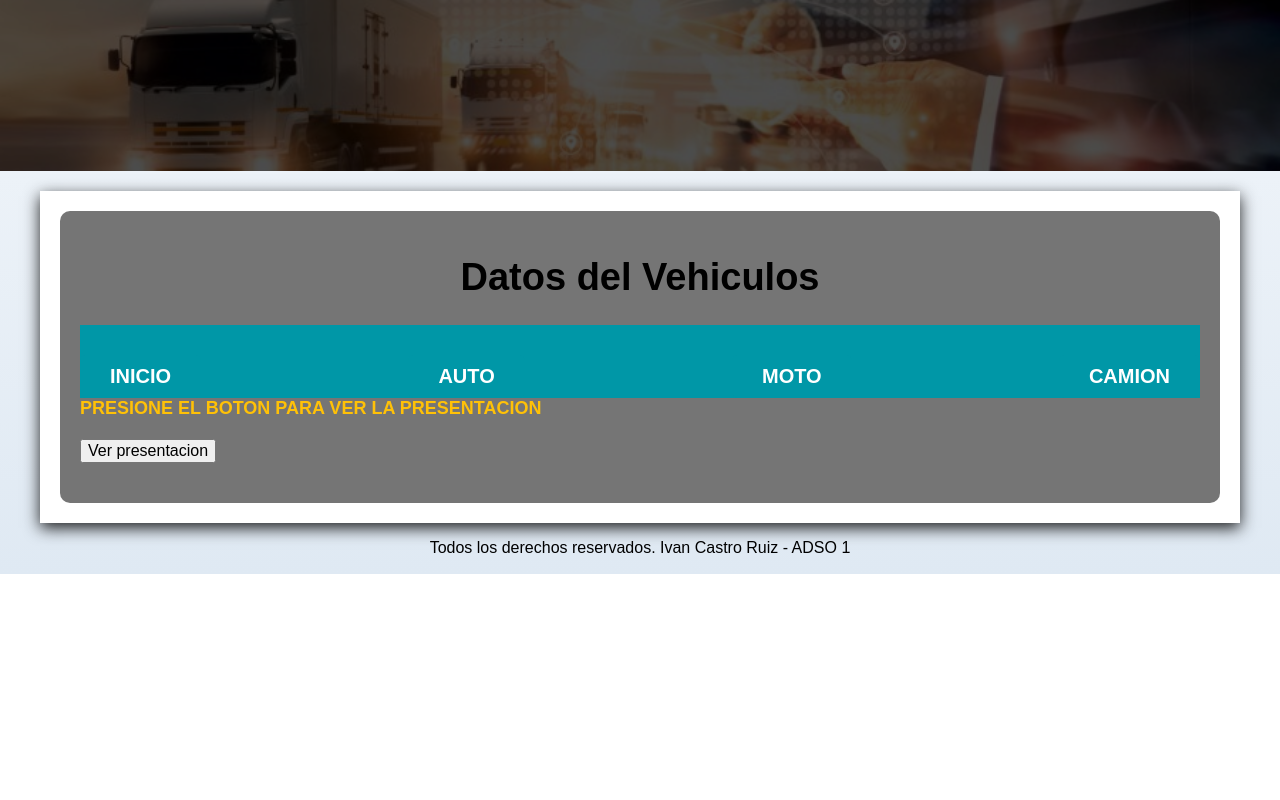
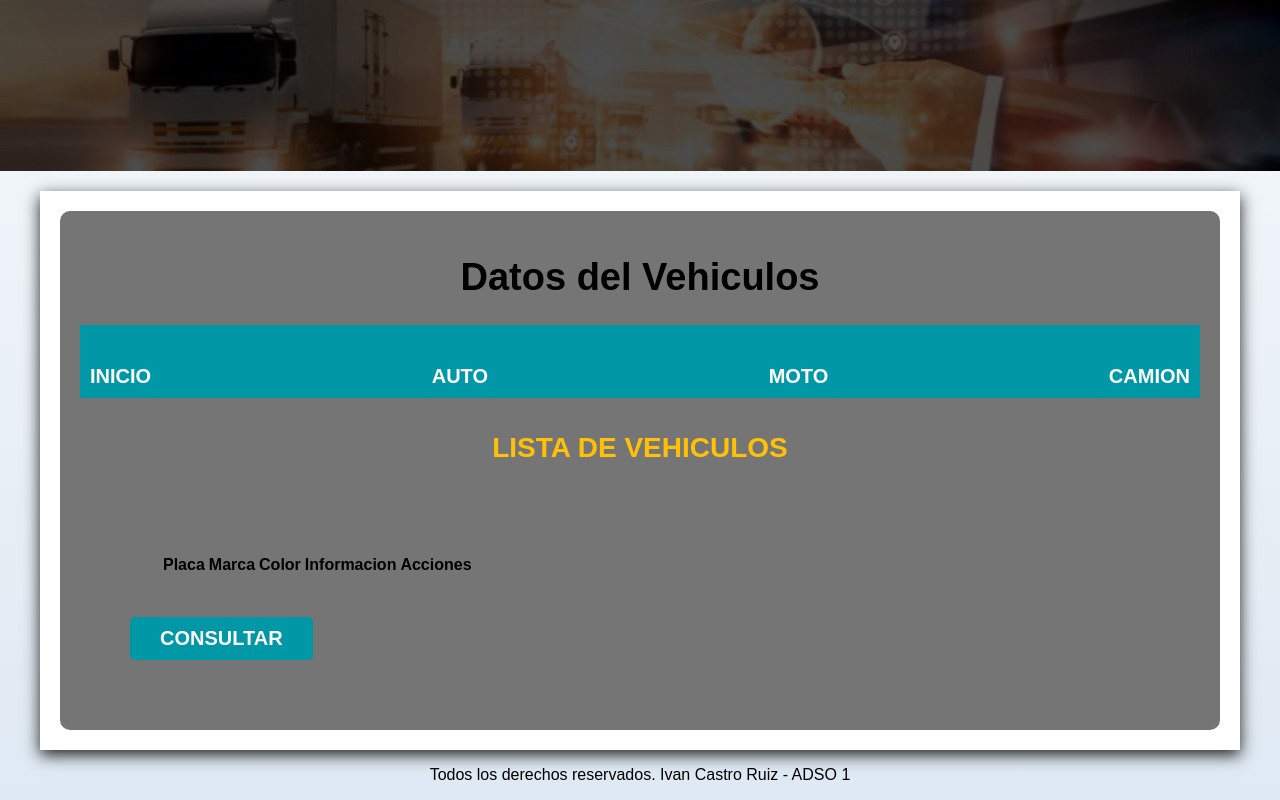
Before and after one commit to ADSO-1/adm-vehiculos-react, a React (Create React App) app: page /inicio in a window 1280 px wide. Shown: the part 403-1203 px from the top of the page. Before the commit the page ends 977 px from the top, so only its background shows below. Built offline with nearby package versions, Linux system fonts and the light colour scheme.

Commit message:
Imp react-router-dom

```diff
--- a/package.json
+++ b/package.json
@@ -8,6 +8,7 @@
     "@testing-library/user-event": "^13.5.0",
     "react": "^18.2.0",
     "react-dom": "^18.2.0",
+    "react-router-dom": "^6.3.0",
     "react-scripts": "5.0.1",
     "web-vitals": "^2.1.4"
   },
--- a/src/App.jsx
+++ b/src/App.jsx
@@ -1,22 +1,31 @@
+import { BrowserRouter as Router, Routes, Route } from 'react-router-dom';
+// Layout
+import Layout from './Layout/Layout';
+//componentes
+import Inicio from './components/Inicio';
+import Automovil from './components/Automovil';
+import Moto from './components/Moto';
+import Camion from './components/Camion';
+
+
 import './asset/css/normalize.css';
 import './asset/css/styles.css';
 
-import Header from './components/Header';
-import SideBar from './components/SideBar';
-import Main from './components/Main';
-import Footer from './components/Footer';
-
 function App() {
   return (
-    <div classNameName="App">
-      <Header />
-      <SideBar />
-
-      <Main/>
-
-      <Footer />
-
-    </div>
+    <>
+      <Router>
+        <Routes>
+            {/* Rutas Publicas */}
+            <Route exact path="/" element={<Layout />}>
+                <Route path="inicio" element={<Inicio />} />
+                <Route path="auto" element={<Automovil />} />
+                <Route path="moto" element={<Moto />} />
+                <Route path="camion" element={<Camion />} />
+            </Route>
+        </Routes>
+      </Router>
+    </>
   );
 }
 
--- /dev/null
+++ b/src/Layout/Layout.jsx
@@ -0,0 +1,49 @@
+
+import  { Outlet } from 'react-router-dom';
+
+import Header from '../components/Header';
+import SideBar from '../components/SideBar';
+import Footer from '../components/Footer';
+
+import Navegacion from '../components/Navegacion';
+
+const Layout = () => {
+  return (
+    <div classNameName="App">
+      <Header />
+      <SideBar />
+
+      <main className="md:w-3/5  xl:w-4/5 px-5 py-10 bg-gray-200 contenedor sombra">
+        <form
+          className="formulario"
+          id="formulario"
+          //onSubmit={handletSudmit}
+        >
+          <div className="contenedor">
+            <div>
+              <h1>Datos del Vehiculos</h1>
+
+              <Navegacion/>
+
+              <div id="contenedor-veh">
+
+                <Outlet/>
+
+              </div>
+
+              <div id="resultados">
+
+              </div>
+
+            </div>
+          </div>
+        </form>
+      </main>
+
+      <Footer />
+
+    </div>
+  )
+}
+
+export default Layout
--- a/src/components/Automovil.jsx
+++ b/src/components/Automovil.jsx
@@ -7,7 +7,7 @@ const Automovil = () => {
             <div id="vehiculo">
             <fieldset>
                 <legend>
-                <h2>InhtmlFormacion Automovil</h2>
+                <h2>Informacion Automovil</h2>
                 </legend>
                 <div className="contenedor-campos" id="tipo">
                 <div className="campos">
--- a/src/components/Inicio.jsx
+++ b/src/components/Inicio.jsx
@@ -1,3 +1,4 @@
+import Listado from './Listado';
 
 const Inicio = () => {
 
@@ -6,46 +7,14 @@ const Inicio = () => {
         <div id="resultados">
             <fieldset>
                 <legend>
-                <h2>Lista de Vehiculos</h2>
+                 <h2>Lista de Vehiculos</h2>
                 </legend>
             </fieldset>
 
-            <div className="formulario">
-                {/* <!-- Listado Vehiculo  --> */}
-                <main className="md:w-3/5  xl:w-4/5 px-5 py-10 bg-gray-200">
-                    <div className="flex flex-col mt-100">
-                        <div className="py-2 overflow-x-auto">
-                            <div className="align-middle inline-block min-w-full shadow overflow-hidden sm:rounded-lg border-b border-gray-200">
-                                <table className="min-w-full">
-                                    <thead className="bg-gray-100 ">
-                                        <tr>
-                                            <th id="nombre" className="px-6 py-3 border-b border-gray-200  text-left text-xs leading-4 font-medium text-gray-600 uppercase tracking-wider">
-                                                    Placa
-                                            </th>
-                                            <th id="marca" className="px-6 py-3 border-b border-gray-200  text-left text-xs leading-4 font-medium text-gray-600 uppercase tracking-wider">
-                                                    Marca
-                                            </th>
-                                            <th id="color" className="px-6 py-3 border-b border-gray-200  text-left text-xs leading-4 font-medium text-gray-600 uppercase tracking-wider">
-                                                    Color
-                                            </th>
-                                            <th id="informacion" className="px-6 py-3 border-b border-gray-200  text-left text-xs leading-4 font-medium text-gray-600 uppercase tracking-wider">
-                                                    Informacion
-                                            </th>
+            {/* Components Listado */}
+            <Listado/>
 
-                                            <th id="acciones" className="px-6 py-3 border-b border-gray-200  text-left text-xs leading-4 font-medium text-gray-600 uppercase tracking-wider">
-                                                Acciones
-                                            </th>
-                                        </tr>
-                                    </thead>
-                                    <tbody id="listado-vehiculo" className="bg-white"></tbody>
-                                </table>
-                            </div>
-                        </div>
-                    </div>
-                </main>
-            </div>
         </div>
-        <input className="boton" type="submit" value="Consultar" id="finAll"></input>
     </>
   )
 }
--- /dev/null
+++ b/src/components/Listado.jsx
@@ -0,0 +1,42 @@
+const Listado = () => {
+  return (
+    <div className="formulario">
+        {/* <!-- Listado Vehiculo  --> */}
+        <main className="md:w-3/5  xl:w-4/5 px-5 py-10 bg-gray-200">
+            <div className="flex flex-col mt-100">
+                <div className="py-2 overflow-x-auto">
+                    <div className="align-middle inline-block min-w-full shadow overflow-hidden sm:rounded-lg border-b border-gray-200">
+                        <table className="min-w-full">
+                            <thead className="bg-gray-100 ">
+                                <tr>
+                                    <th id="nombre" className="px-6 py-3 border-b border-gray-200  text-left text-xs leading-4 font-medium text-gray-600 uppercase tracking-wider">
+                                            Placa
+                                    </th>
+                                    <th id="marca" className="px-6 py-3 border-b border-gray-200  text-left text-xs leading-4 font-medium text-gray-600 uppercase tracking-wider">
+                                            Marca
+                                    </th>
+                                    <th id="color" className="px-6 py-3 border-b border-gray-200  text-left text-xs leading-4 font-medium text-gray-600 uppercase tracking-wider">
+                                            Color
+                                    </th>
+                                    <th id="informacion" className="px-6 py-3 border-b border-gray-200  text-left text-xs leading-4 font-medium text-gray-600 uppercase tracking-wider">
+                                            Informacion
+                                    </th>
+
+                                    <th id="acciones" className="px-6 py-3 border-b border-gray-200  text-left text-xs leading-4 font-medium text-gray-600 uppercase tracking-wider">
+                                        Acciones
+                                    </th>
+                                </tr>
+                            </thead>
+                            <tbody id="listado-vehiculo" className="bg-white"></tbody>
+                        </table>
+                    </div>
+                </div>
+            </div>
+        </main>
+        <input class="boton" type="submit" value="Consultar" id="finAll"></input>
+    </div>
+
+  )
+}
+
+export default Listado
--- a/src/components/Main.jsx
+++ b/src/components/Main.jsx
@@ -8,8 +8,6 @@ const Main = () => {
 
   // se define el nombre de la variable y el metodo que le cambia el valor ademas se le da un valorn inicial.
   const [ estado, setEstado ] = useState(false);
-
-
 
   const handletSudmit = e => {
     e.preventDefault();
--- a/src/components/Moto.jsx
+++ b/src/components/Moto.jsx
@@ -6,7 +6,7 @@ const Moto = () => {
             <div id="vehiculo">
             <fieldset>
                 <legend>
-                    <h2>InhtmlFormacion Moto</h2>
+                    <h2>InFormacion Moto</h2>
                 </legend>
             </fieldset>
             <div className="contenedor-campos" id="tipo">
--- a/src/components/Navegacion.jsx
+++ b/src/components/Navegacion.jsx
@@ -1,13 +1,14 @@
 import React from 'react'
+import { Link } from "react-router-dom";
 
 const Navegacion = () => {
   return (
     <div className="nav-bg">
         <nav className="navegacion-principal contenedor">
-            <input className="boton" type="submit" value="Inicio" id="inicio" />
-            <input className="boton" type="submit" value="Auto" id="auto" />
-            <input className="boton" type="submit" value="Moto" id="moto" />
-            <input className="boton" type="submit" value="Camion" id="camion" />
+            <Link to="inicio" className="boton">Inicio</Link>
+            <Link to="auto" className="boton">Auto</Link>
+            <Link to="moto" className="boton">Moto</Link>
+            <Link to="camion" className="boton">Camion</Link>
         </nav>
     </div>
   )
```
Also changed, not shown: 1 other file (tests, documents, lock files or other folders).
